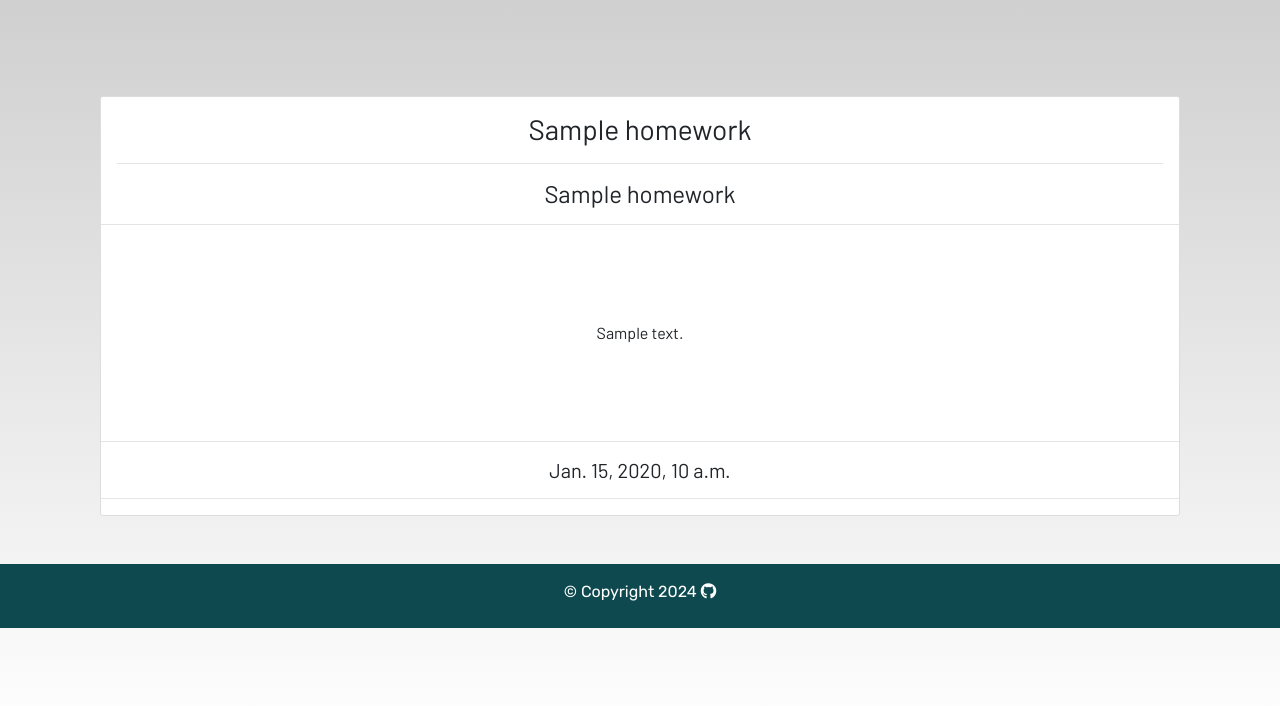
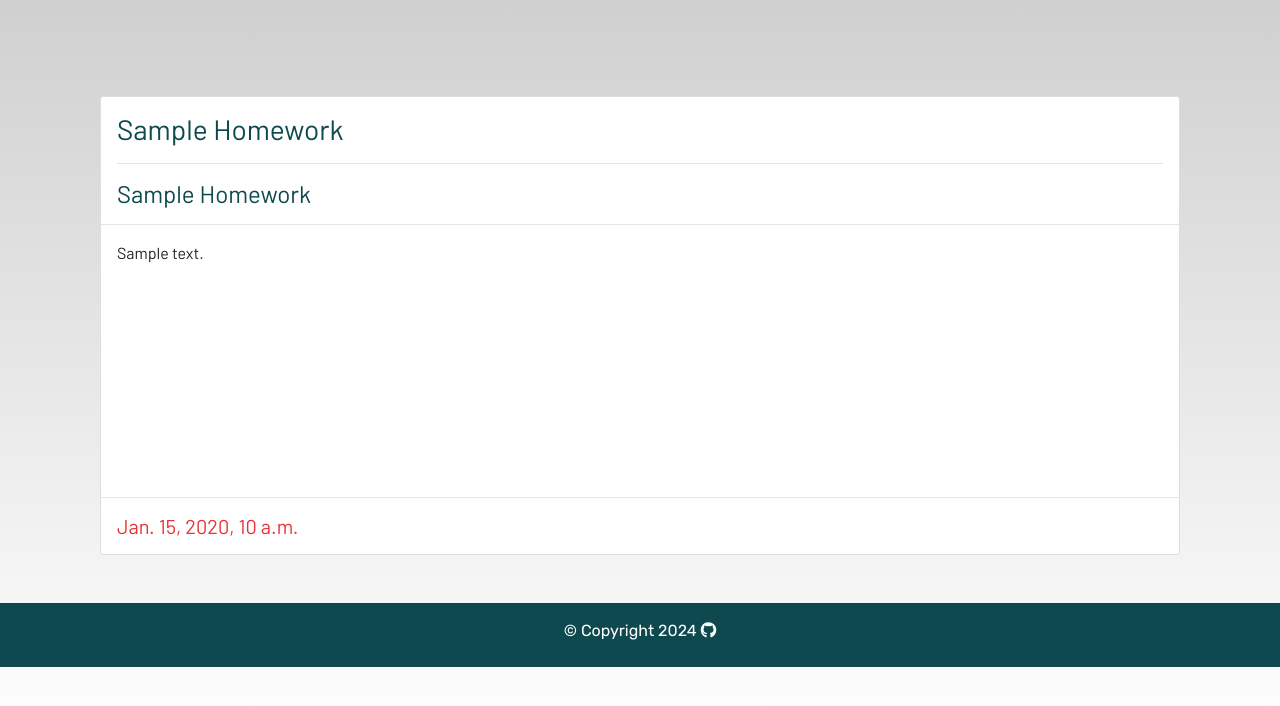
Before and after one commit to sari-rahul/Studen-Study-Portal, a Django app: page /homework_detail_view/1 in a window 1280 px wide. Shown: the part 56-762 px from the top of the page. Run offline with Django 4.2, Linux system fonts and the light colour scheme; tables that the repository leaves empty hold one stand-in row (values such as "Sample post"); some libraries are stand-ins or nearby versions; some web fonts are replaced.

```diff
--- a/dashboard/templates/dashboard/homework.html
+++ b/dashboard/templates/dashboard/homework.html
@@ -41,7 +41,7 @@
                     </a>
                 </td>
                 <td><a href="{% url 'delete-homework' homework.id %}"><i class="fa fa-trash fa-2x"></i></a></td>
-                <td><a href="{% url 'homework-detail' homework.id %}"> View Now </a></td>
+                <td><a href="{% url 'homework-detail' homework.id %}" class="view-btn"> View Now </a></td>
             </tr>
             {% endfor %}
         </tbody>
--- a/dashboard/templates/dashboard/homework_detail_view.html
+++ b/dashboard/templates/dashboard/homework_detail_view.html
@@ -2,25 +2,25 @@
 {% load static %}
 {% block content %}
 
-<section class='text-center container'>
+<section class= 'container'>
 
-    <div class="container">
+    <div class="container ">
 
         <div class="content-section p-0 mt-5">
 
             <div class="m-3">
-                <h3>{{ homework.subject }}</h3>
+                <h3 class="hw-heading">{{ homework.subject }}</h3>
                 <hr>
-                <h4>{{ homework.title }}</h4>
+                <h4 class="hw-title">{{ homework.title }}</h4>
             </div>
 
             <hr class="p-0 m-0">
-            <p class="description m-5 p-5">
+            <div class="hw-description m-3">
                 {{ homework.description }}
-            </p>
+            </div>
             <hr>
-            <h5>{{ homework.due_date}}</h5>
-            <hr>
+            <h5 class=" m-3 hw-due-data">{{ homework.due_date}}</h5>
+
         </div>
 
     </div>
--- a/static/css/main.css
+++ b/static/css/main.css
@@ -187,7 +187,7 @@ footer .column a+a {
 
 /*------------------------------------------------------ FONTAWSOME ICONS*/
 .fa:hover {
-    color: red;
+    color: #e93237;
 
 }
 .fa {
@@ -233,3 +233,26 @@ table tbody{
 td .form-check{
     color:black !important;
 }
+
+/*------------------------------------------------------ HOMEWORK DETAIL SECTION*/
+.hw-heading{
+    text-transform: capitalize !important;
+    font-weight: 600;
+    color: #0d494e;
+}
+
+.hw-title{
+    text-transform: capitalize;
+    color: #0d494e;
+}
+.hw-description{
+    height:30vh;
+}
+.hw-due-data{
+    color: #e93237;
+}
+/*------------------------------------------------------ HOMEWORK SECTION -VIEW BTN*/
+.view-btn{
+    color: green;
+    font-weight: 800;
+}
```
